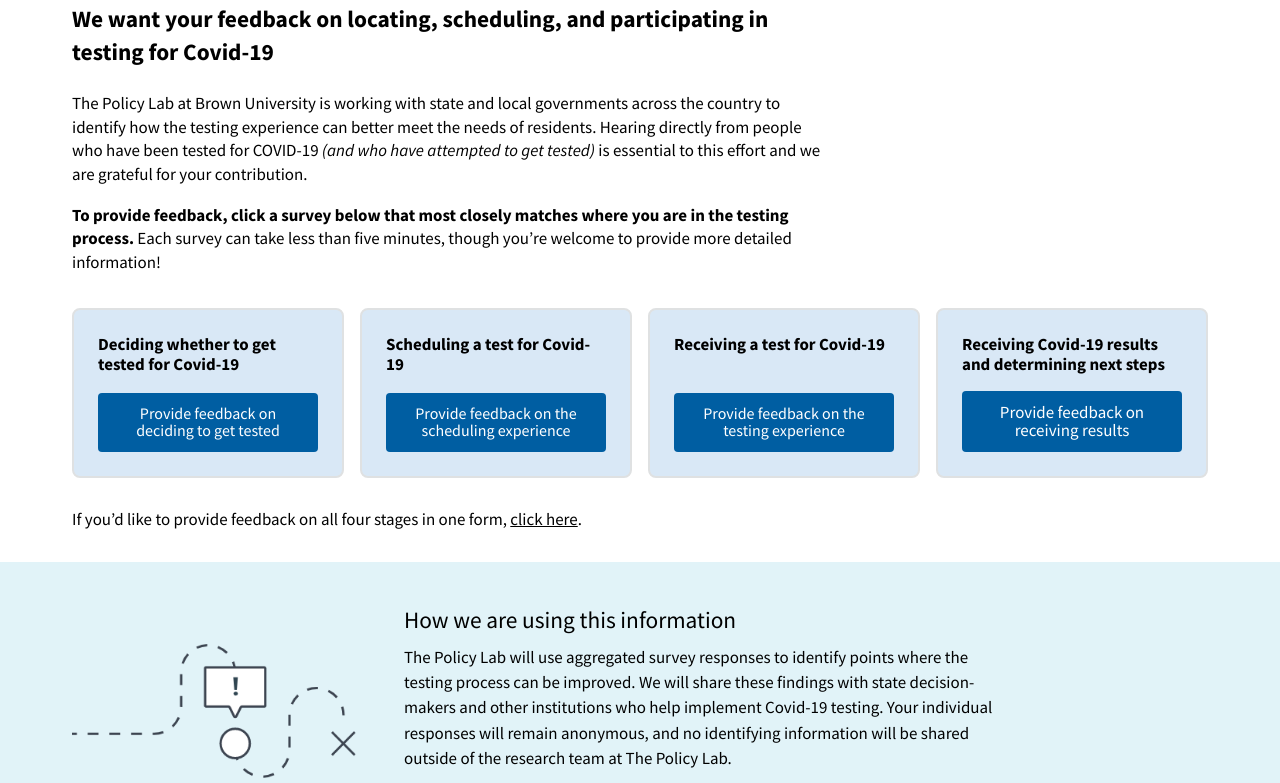
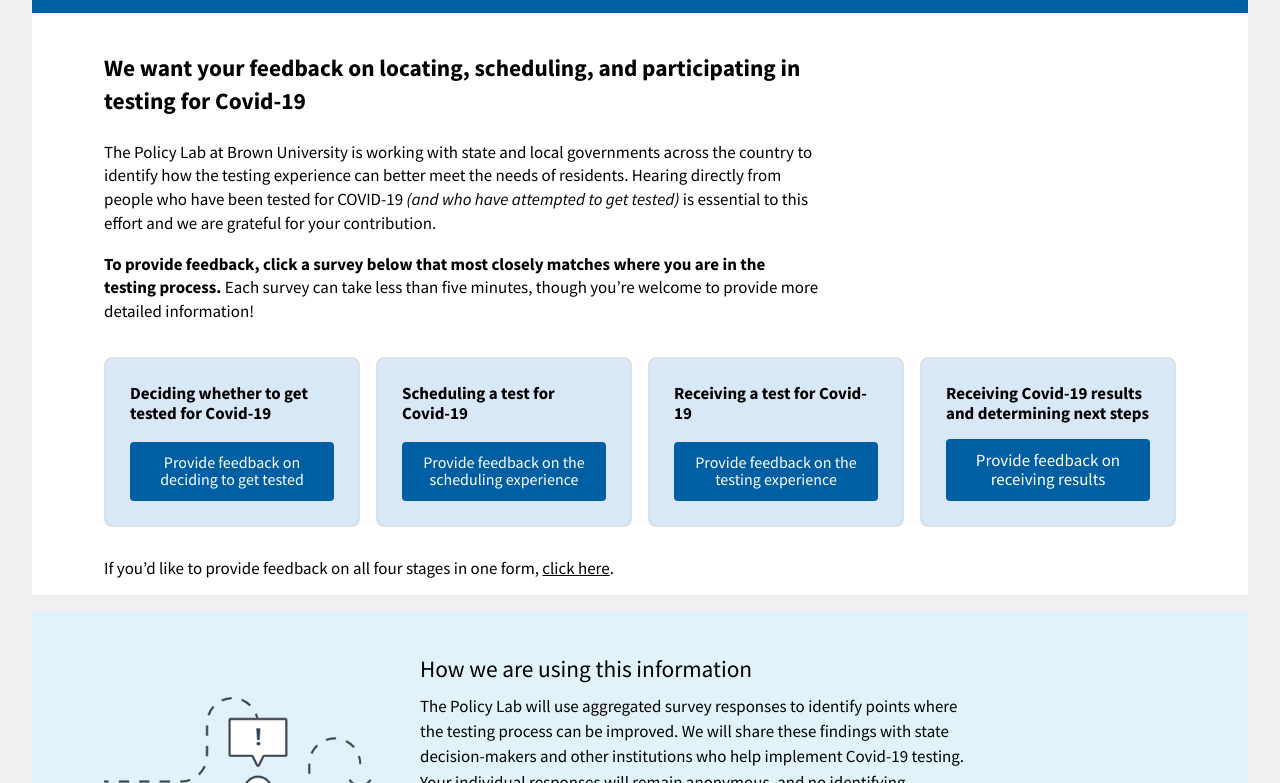
Before and after one commit to thepolicylab/covid-testing-feedback, a website: page index.html in a window 1280 px wide. Shown: the part 276-1059 px from the top of the page. Drawn offline with Linux system fonts and the light colour scheme.

Commit message:
update max width

```diff
--- a/index.html
+++ b/index.html
@@ -25,8 +25,8 @@
       gtag('config', 'G-R0DLKXCETB');
     </script>
   </head>
-  <body>
-    <div class="desktop:grid-container padding-0 margin-0" style="max-width:none">
+  <body class="bg-base-lightest">
+    <div class="grid-container" style="max-width:82rem">
         <!-- header -->
         <div class="grid-row header bg-primary-darker padding-y-2 padding-x-2 mobile-lg:padding-x-4 tablet:padding-x-6 desktop:padding-x-9">
             <div class="grid-col text-white font-sans-md">
```
